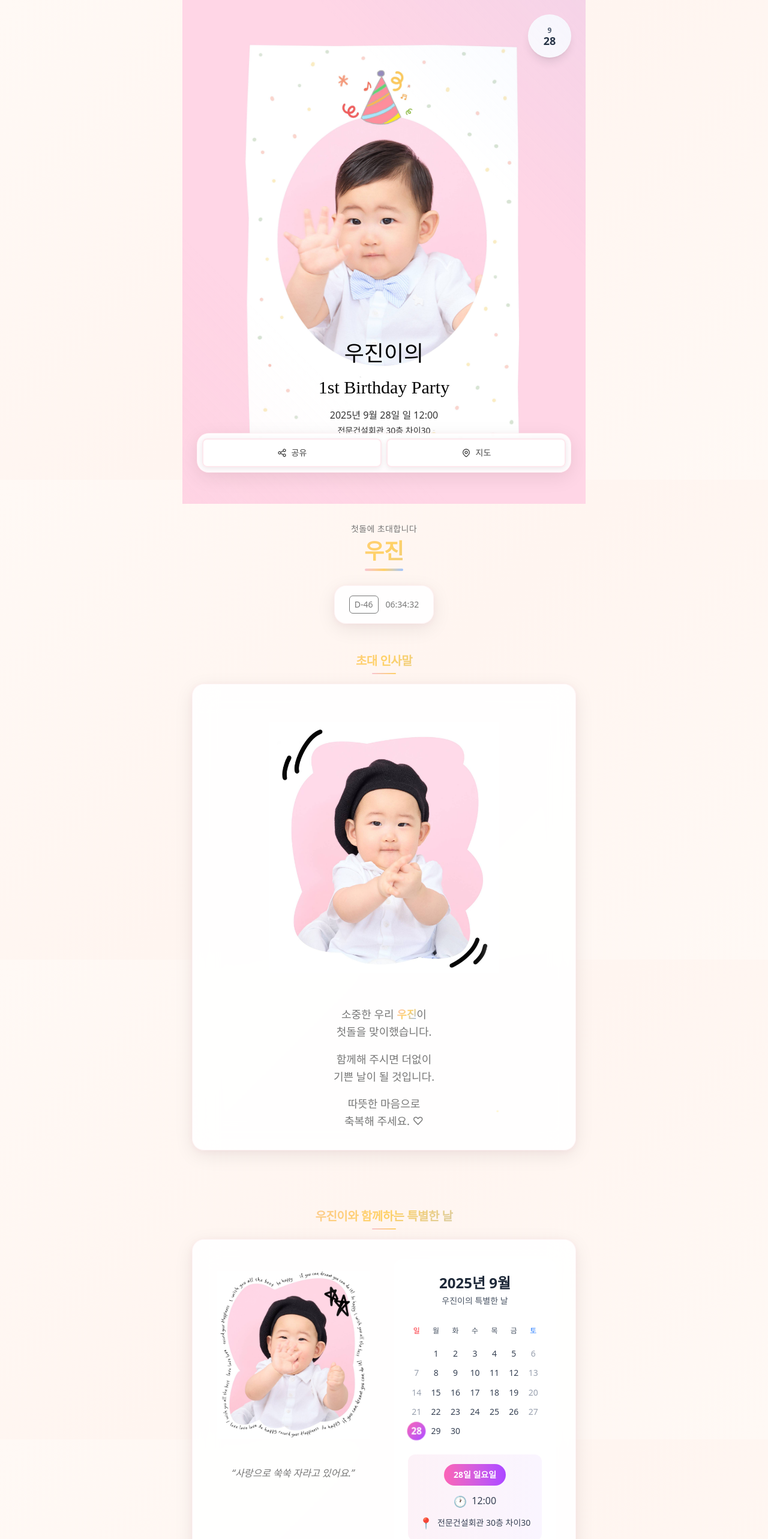
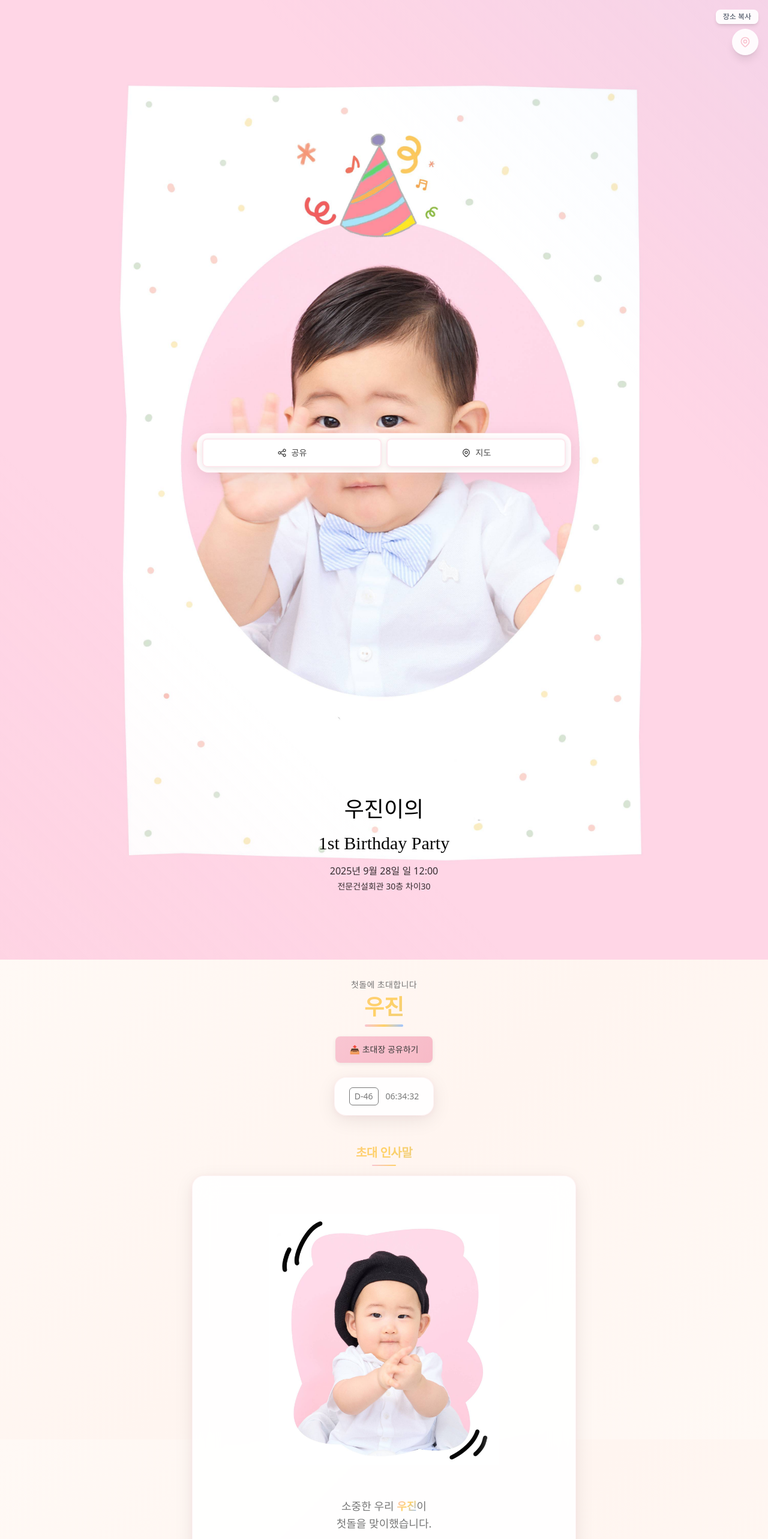
Before and after one commit to jinoohome/dol, a Next.js app: page / in a window 1280 px wide. Shown: the top 2566 px of the page at 60% size. Built offline with nearby package versions, Linux system fonts and the light colour scheme; a web font is replaced by a local one.

Commit message:
Update calendar component: remove time/venue info, add moving marquee text with full-width background

```diff
--- a/app/components/Calendar.tsx
+++ b/app/components/Calendar.tsx
@@ -26,21 +26,21 @@ export default function Calendar({ eventDate, eventTime, venue }: CalendarProps)
   const monthName = date.toLocaleDateString('ko-KR', { month: 'long' });
 
   return (
-    <div className="bg-white rounded-2xl p-6 animate-fadeInUp animate-delay-300">
+    <div className="bg-white rounded-2xl p-4 animate-fadeInUp animate-delay-300">
       {/* 달력 헤더 */}
-      <div className="text-center mb-6">
-        <h3 className="text-2xl font-bold text-gray-800 mb-1">
+      <div className="text-center mb-4">
+        <h3 className="text-xl font-bold text-gray-800 mb-1">
           {year}년 {monthName}
         </h3>
-        <p className="text-sm text-gray-600">우진이의 특별한 날</p>
+        <p className="text-xs text-gray-600">우진이의 특별한 날</p>
       </div>
 
       {/* 요일 헤더 */}
-      <div className="grid grid-cols-7 gap-1 mb-2">
+      <div className="grid grid-cols-7 gap-1 mb-1">
         {['일', '월', '화', '수', '목', '금', '토'].map((day, index) => (
           <div
             key={day}
-            className={`text-center text-xs font-medium py-2 ${
+            className={`text-center text-xs font-medium py-1 ${
               index === 0 ? 'text-red-500' : index === 6 ? 'text-blue-500' : 'text-gray-600'
             }`}
           >
@@ -50,7 +50,7 @@ export default function Calendar({ eventDate, eventTime, venue }: CalendarProps)
       </div>
 
       {/* 달력 그리드 */}
-      <div className="grid grid-cols-7 gap-1 mb-6">
+      <div className="grid grid-cols-7 gap-1 mb-4">
         {/* 빈 셀들 */}
         {emptyCells.map((_, index) => (
           <div key={`empty-${index}`} className="aspect-square"></div>
@@ -85,21 +85,19 @@ export default function Calendar({ eventDate, eventTime, venue }: CalendarProps)
       </div>
 
       {/* 이벤트 정보 */}
-      <div className="bg-gradient-to-r from-pink-50 to-purple-50 rounded-xl p-4">
-        <div className="flex items-center justify-center mb-3">
-          <div className="bg-gradient-to-r from-pink-400 to-purple-500 text-white px-4 py-2 rounded-full text-sm font-bold">
-            {eventDay}일 {eventDayOfWeek}요일
-          </div>
-        </div>
-
-        <div className="space-y-2 text-center">
-          <div className="flex items-center justify-center text-gray-700">
-            <span className="text-lg mr-2">🕐</span>
-            <span className="font-medium">{eventTime}</span>
-          </div>
-          <div className="flex items-center justify-center text-gray-700">
-            <span className="text-lg mr-2">📍</span>
-            <span className="font-medium text-sm">{venue}</span>
+      <div>
+        {/* 움직이는 D-Day 텍스트 */}
+        <div className="relative overflow-hidden bg-gradient-to-r from-pink-400 to-purple-500 rounded-full py-2 px-4 w-full">
+          <div className="animate-marquee whitespace-nowrap text-center">
+            <span className="text-white text-sm font-bold">
+              🎉 우진이의 생일파티가 {(() => {
+                const today = new Date();
+                const targetDate = new Date(eventDate);
+                const timeDiff = targetDate.getTime() - today.getTime();
+                const daysLeft = Math.ceil(timeDiff / (1000 * 3600 * 24));
+                return daysLeft > 0 ? `${daysLeft}일` : daysLeft === 0 ? '오늘' : '지났습니다';
+              })()} 남았습니다! 🎂
+            </span>
           </div>
         </div>
       </div>
--- a/app/components/Hero.tsx
+++ b/app/components/Hero.tsx
@@ -1,36 +1,108 @@
+"use client";
+
 import Image from "next/image";
 import Countdown from "@/app/components/Countdown";
+import Toast from "@/app/components/Toast";
+import { useState } from "react";
 
 export default function Hero({
   name,
   cover,
   eventDate,
-  eventTime,
+  showDday,
   venue,
-  showDday,
 }: {
   name: string;
   cover: string;
   eventDate: string;
-  eventTime?: string;
+  showDday?: boolean;
   venue?: string;
-  showDday?: boolean;
 }) {
+  const [showToast, setShowToast] = useState(false);
+  const [showVenueToast, setShowVenueToast] = useState(false);
+
+  async function copyVenue() {
+    const venueAddress = venue || "서울 동작구 보라매로5길 15 전문건설회관 30층";
+    try {
+      await navigator.clipboard.writeText(venueAddress);
+      setShowVenueToast(true);
+    } catch {
+      // Fallback for older browsers
+      const textArea = document.createElement("textarea");
+      textArea.value = venueAddress;
+      document.body.appendChild(textArea);
+      textArea.select();
+      document.execCommand("copy");
+      document.body.removeChild(textArea);
+      setShowVenueToast(true);
+    }
+  }
+
+  async function copyLink() {
+    try {
+      await navigator.clipboard.writeText(window.location.href);
+      setShowToast(true);
+    } catch {
+      // Fallback for older browsers
+      const textArea = document.createElement("textarea");
+      textArea.value = window.location.href;
+      document.body.appendChild(textArea);
+      textArea.select();
+      document.execCommand("copy");
+      document.body.removeChild(textArea);
+      setShowToast(true);
+    }
+  }
+
   return (
+    <>
+      <Toast
+        message="초대장 링크가 복사되었습니다! 🎉"
+        show={showToast}
+        onHide={() => setShowToast(false)}
+      />
+      <Toast
+        message="돌잔치 장소가 복사되었습니다! 📍"
+        show={showVenueToast}
+        onHide={() => setShowVenueToast(false)}
+      />
+
       <section className="relative">
         <div className="floating-hearts animate-sparkle"></div>
-      <div className="relative w-full max-w-2xl mx-auto aspect-[4/5] sm:aspect-[3/4] md:aspect-[16/20] lg:aspect-[4/5] overflow-hidden hero-image animate-scaleIn">
-        <Image src={cover} alt={`${name} 커버`} fill priority sizes="(max-width: 640px) 100vw, (max-width: 768px) 100vw, (max-width: 1024px) 672px, 672px" style={{ objectFit: "cover" }} />
+        <div className="relative w-full aspect-[4/5] sm:aspect-[3/4] md:aspect-[16/20] lg:aspect-[4/5] overflow-hidden hero-image animate-scaleIn">
+          <Image src={cover} alt={`${name} 커버`} fill priority sizes="100vw" style={{ objectFit: "cover" }} />
 
-        {/* Date Badge - Top Right */}
-        {eventDate && (
-          <div className="absolute top-4 right-4 sm:top-6 sm:right-6 animate-bounceIn animate-delay-500">
-            <div className="bg-white/90 backdrop-blur-sm text-gray-800 rounded-full w-16 h-16 sm:w-18 sm:h-18 flex flex-col items-center justify-center text-sm font-bold shadow-lg border border-white/50">
-              <div className="text-xs text-gray-600">{new Date(eventDate).getMonth() + 1}</div>
-              <div className="text-lg leading-none">{new Date(eventDate).getDate()}</div>
+          {/* Venue Copy Button */}
+          <div className="absolute top-4 right-4 z-10 flex flex-col items-end space-y-2">
+            <div className="bg-white/90 backdrop-blur-sm rounded-lg px-3 py-1 shadow-md animate-fadeInDown animate-delay-300">
+              <p className="text-xs text-gray-700 font-medium">장소 복사</p>
             </div>
+            <button
+              onClick={copyVenue}
+              className="bg-white/90 backdrop-blur-sm hover:bg-white transition-all duration-300 rounded-full p-3 shadow-lg hover:shadow-xl hover:scale-105 group"
+              aria-label="돌잔치 장소 복사"
+            >
+              <svg
+                className="w-5 h-5 text-brand group-hover:text-point transition-colors"
+                fill="none"
+                stroke="currentColor"
+                viewBox="0 0 24 24"
+              >
+                <path
+                  strokeLinecap="round"
+                  strokeLinejoin="round"
+                  strokeWidth={2}
+                  d="M17.657 16.657L13.414 20.9a1.998 1.998 0 01-2.827 0l-4.244-4.243a8 8 0 1111.314 0z"
+                />
+                <path
+                  strokeLinecap="round"
+                  strokeLinejoin="round"
+                  strokeWidth={2}
+                  d="M15 11a3 3 0 11-6 0 3 3 0 016 0z"
+                />
+              </svg>
+            </button>
           </div>
-        )}
 
           {/* Overlay Text */}
           <div className="absolute inset-0 flex flex-col items-center justify-end pb-16 sm:pb-20 md:pb-28 pointer-events-none">
@@ -53,25 +125,19 @@ export default function Hero({
               </h1>
 
               {/* Event Info */}
-            {(eventDate || eventTime || venue) && (
               <div className="mt-4 space-y-1 text-black/80 animate-fadeInUp animate-delay-1200">
-                {eventDate && (
                 <div className="text-sm sm:text-base font-medium">
                   {new Date(eventDate).toLocaleDateString('ko-KR', {
                     year: 'numeric',
                     month: 'long',
                     day: 'numeric',
                     weekday: 'short'
-                    })} {eventTime}
+                  })} 12:00
                 </div>
-                )}
-                {venue && (
                 <div className="text-xs sm:text-sm">
-                    {venue}
+                  전문건설회관 30층 차이30
                 </div>
-                )}
               </div>
-            )}
             </div>
           </div>
         </div>
@@ -83,6 +149,17 @@ export default function Hero({
             </h1>
             <div className="w-16 h-1 bg-gradient-to-r from-brand via-point to-sub rounded-full mx-auto animate-pulse"></div>
           </div>
+
+          {/* Hero 섹션 하단에 공유 버튼 추가 */}
+          <div className="animate-fadeInUp animate-delay-700">
+            <button
+              onClick={copyLink}
+              className="btn btn-primary hover-lift animate-pulse animate-delay-300 px-8 py-3 text-base font-semibold"
+            >
+              📤 초대장 공유하기
+            </button>
+          </div>
+
           {showDday ? (
             <div className="mt-6 flex justify-center animate-slideInUp animate-delay-700">
               <div className="card px-6 py-4 shadow-soft hover-lift animate-float">
@@ -92,5 +169,6 @@ export default function Hero({
           ) : null}
         </div>
       </section>
+    </>
   );
 }
--- /dev/null
+++ b/app/components/Toast.tsx
@@ -0,0 +1,43 @@
+"use client";
+
+import { useEffect, useState } from "react";
+
+export default function Toast({
+  message,
+  show,
+  onHide
+}: {
+  message: string;
+  show: boolean;
+  onHide: () => void;
+}) {
+  useEffect(() => {
+    if (show) {
+      const timer = setTimeout(() => {
+        onHide();
+      }, 3000);
+      return () => clearTimeout(timer);
+    }
+  }, [show, onHide]);
+
+  if (!show) return null;
+
+  return (
+    <div className="fixed top-4 left-1/2 transform -translate-x-1/2 z-50 animate-slideInDown">
+      <div className="bg-white/95 backdrop-blur-sm border border-brand/20 rounded-2xl px-6 py-4 shadow-xl">
+        <div className="flex items-center space-x-3">
+          <div className="flex-shrink-0">
+            <div className="w-8 h-8 bg-gradient-to-r from-brand to-point rounded-full flex items-center justify-center">
+              <svg className="w-4 h-4 text-white" fill="none" stroke="currentColor" viewBox="0 0 24 24">
+                <path strokeLinecap="round" strokeLinejoin="round" strokeWidth={2} d="M5 13l4 4L19 7" />
+              </svg>
+            </div>
+          </div>
+          <div>
+            <p className="text-sm font-medium text-gray-800">{message}</p>
+          </div>
+        </div>
+      </div>
+    </div>
+  );
+}
--- a/app/globals.css
+++ b/app/globals.css
@@ -814,3 +814,17 @@ body {
 .animate-delay-1500 {
   animation-delay: 1.5s;
 }
+
+/* 마키 애니메이션 */
+@keyframes marquee {
+  0% {
+    transform: translateX(100%);
+  }
+  100% {
+    transform: translateX(-100%);
+  }
+}
+
+.animate-marquee {
+  animation: marquee 10s linear infinite;
+}
--- a/app/page.tsx
+++ b/app/page.tsx
@@ -22,9 +22,8 @@ export default async function Page() {
           name={invite.baby.name}
           cover={invite.media.cover}
           eventDate={partyDate}
-          eventTime={invite.event.time}
-          venue={invite.event.venue.name}
           showDday={invite.options?.showDday}
+          venue={invite.event.venue.address}
         />
 
       <section className="section container">
@@ -84,7 +83,7 @@ export default async function Page() {
 
               {invite.baby.story ? (
                 <div className="mt-6 animate-slideInUp animate-delay-1000">
-                  <p className="text-center text-muted italic leading-relaxed">&ldquo;{invite.baby.story}&rdquo;</p>
+                  <p className="text-center text-muted italic leading-relaxed whitespace-pre-line">&ldquo;{invite.baby.story}&rdquo;</p>
                 </div>
               ) : null}
             </div>
--- a/data/invite.json
+++ b/data/invite.json
@@ -1,6 +1,7 @@
 {
   "invite": {
-    "baby": { "name": "우진", "birthDate": "2024-10-08", "story": "사랑으로 쑥쑥 자라고 있어요." },
+    "baby": { "name": "우진", "birthDate": "2024-10-08",
+    "story": "2025년 9월 30일 일요일 12시\n전문건설회관 30층 차이30" },
     "parents": { "mom": "조은정", "dad": "최진형", "momPhone": "010-7134-6262", "dadPhone": "010-9497-6266" },
     "event": {
       "date": "2025-09-28",
```
Lines whose indentation alone changed are shown as unchanged.
